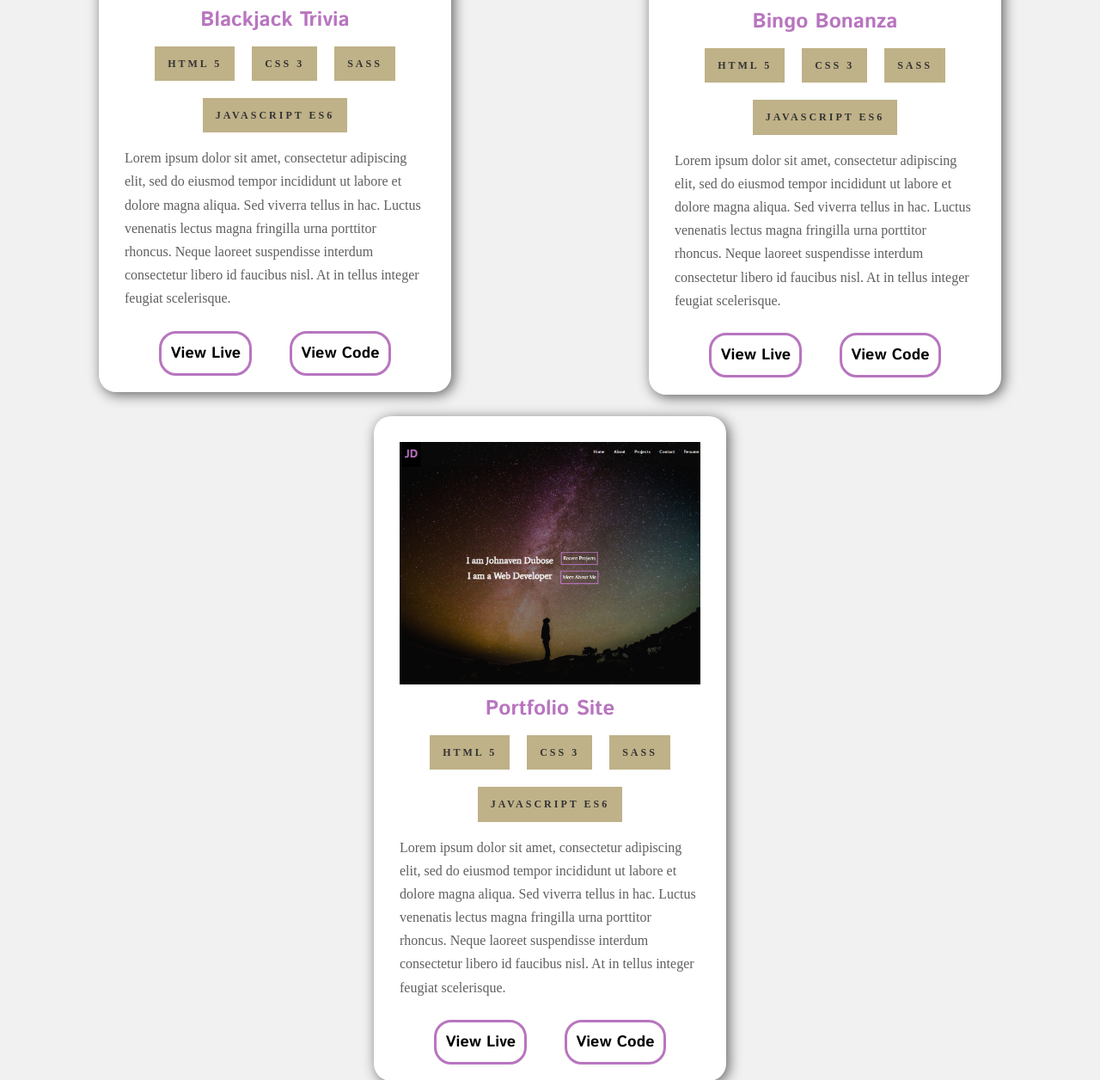
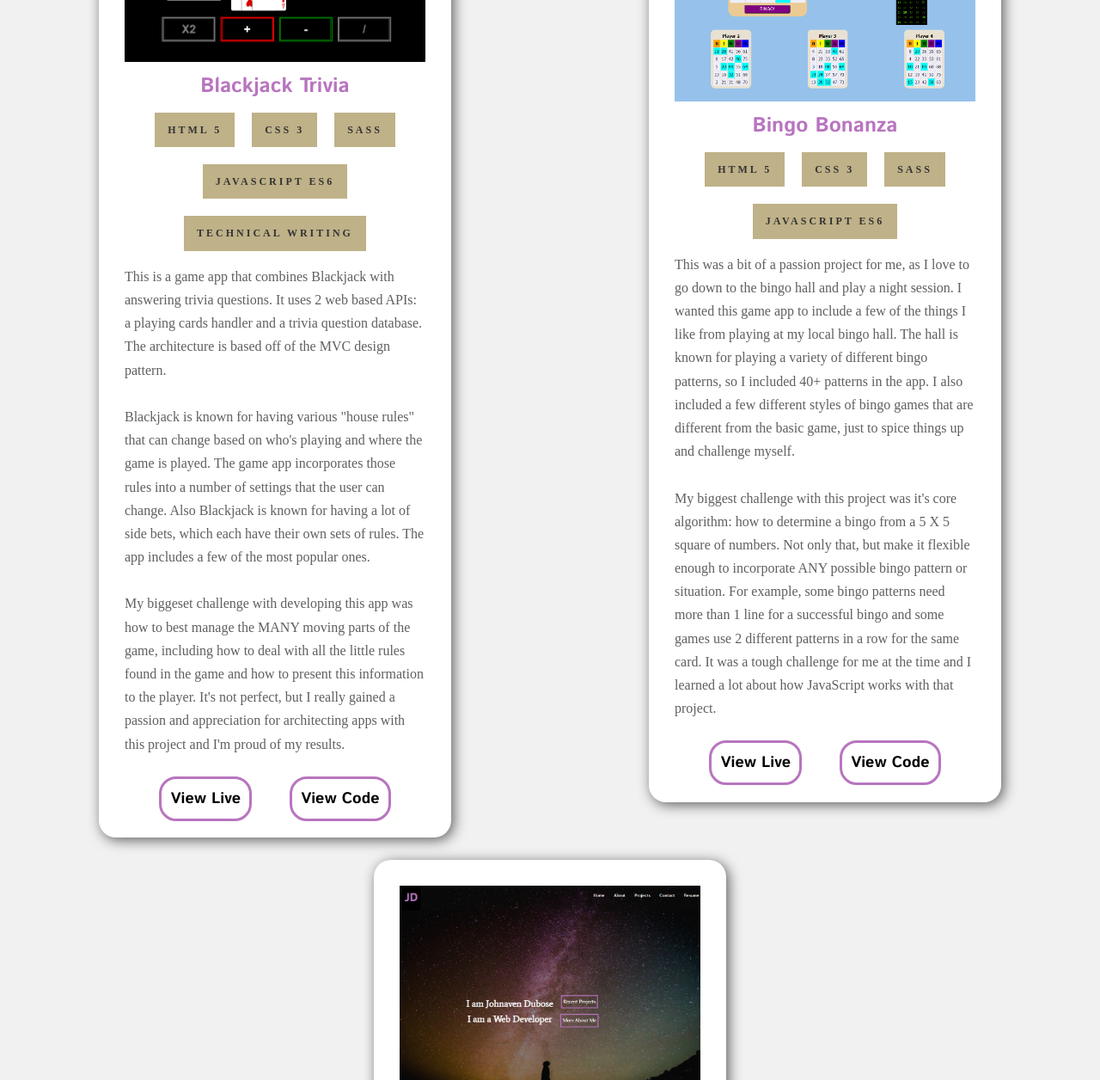
Before and after one commit to Dubosej1/portfolio-site, a website: page index.html in a window 1280 px wide. Shown: the part 1544-2800 px from the top of the page at 86% size. Drawn offline with Linux system fonts and the light colour scheme; a web font is replaced by a local one.

Commit message:
Add copy to the  about section and all projects in the project section

```diff
--- a/index.html
+++ b/index.html
@@ -37,8 +37,8 @@
     </div>
     <div class="header__container">
       <div class="header__title-container">
-        <h1 class="header__title-1">I am Johnaven Dubose</h1>
-        <h1 class="header__title-2">I am a Web Developer</h1>
+        <h1 class="header__title-1">I'm Johnaven Dubose</h1>
+        <h1 class="header__title-2">Front End Web Developer</h1>
       </div>
       <div class="header__link-container">
 
@@ -57,10 +57,11 @@
       <div class="about__text-container">
         <h3 class="about__greeting">Placeholder Greeting</h3>
         <p class="about__text-content">
-          Lorem ipsum dolor sit amet, consectetur adipiscing elit, sed do
-          eiusmod tempor incididunt ut labore et dolore magna aliqua.
-          Consequat ac felis donec et odio pellentesque diam volutpat commodo.
-          Quis enim lobortis scelerisque fermentum dui.
+          I'm a JavaScript based developer based in Connecticut, with a focus on front end web development.
+          My passion is learning and tinkering with new technologies, which makes me a perfect fit for the industry.<br><br>
+
+          I love to work on hobby projects in my spare time, with an emphasis on architecting game apps for the web.   I feel that the experience gained from
+          those types of projects makes me a strong coder, a skill I can apply to other diverse projects.
         </p>
       </div>
       <div class="about__skills-container">
@@ -71,6 +72,7 @@
           <li class="about__skill">JavaScript</li>
           <li class="about__skill">SASS/SCSS</li>
           <li class="about__skill">Git</li>
+          <li class="about__skill">Technical Writing</li>
         </ul>
       </div>
     </section>
@@ -87,14 +89,21 @@
             <li class="projects__skill">CSS 3</li>
             <li class="projects__skill">SASS</li>
             <li class="projects__skill">Javascript ES6</li>
+            <li class="projects__skill">Technical Writing</li>
           </ul>
           <p class="projects__card-text">
-            Lorem ipsum dolor sit amet, consectetur adipiscing elit, sed do
-            eiusmod tempor incididunt ut labore et dolore magna aliqua. Sed
-            viverra tellus in hac. Luctus venenatis lectus magna fringilla
-            urna porttitor rhoncus. Neque laoreet suspendisse interdum
-            consectetur libero id faucibus nisl. At in tellus integer feugiat
-            scelerisque.
+            This is a game app that combines Blackjack with answering trivia questions.  It uses 2 web based APIs:
+             a playing cards handler and a trivia question database.  The architecture is based off of the MVC design pattern.<br><br>
+
+
+             Blackjack is known for having various "house rules" that can change based on who's playing and where the game is played.  The game app
+             incorporates those rules into a number of settings that the user can change.  Also Blackjack is known for having a lot of side bets, which each
+             have their own sets of rules.  The app includes a few of the most popular ones. <br><br>
+
+             My biggeset challenge with developing this app was how to best manage the MANY moving parts of the game, including how to deal with all the little rules
+             found in the game and how to present this information to the player.  It's not perfect, but I really gained a passion and appreciation for architecting apps with this project
+             and I'm proud of my results.
+
           </p>
           <div class="projects__btn-container">
           <a class="projects__btn-live btn__live" href="https://blackjack-trivia.netlify.app">View Live</a>
@@ -111,12 +120,15 @@
               <li class="projects__skill">Javascript ES6</li>
             </ul>
             <p class="projects__card-text">
-              Lorem ipsum dolor sit amet, consectetur adipiscing elit, sed do
-              eiusmod tempor incididunt ut labore et dolore magna aliqua. Sed
-              viverra tellus in hac. Luctus venenatis lectus magna fringilla
-              urna porttitor rhoncus. Neque laoreet suspendisse interdum
-              consectetur libero id faucibus nisl. At in tellus integer feugiat
-              scelerisque.
+              This was a bit of a passion project for me, as I love to go down to the bingo hall and play a night session.
+              I wanted this game app to include a few of the things I like from playing at my local bingo hall.  The hall is known for
+              playing a variety of different bingo patterns, so I included 40+ patterns in the app.  I also included a few different styles of
+              bingo games that are different from the basic game, just to spice things up and challenge myself.<br><br>
+
+              My biggest challenge with this project was it's core algorithm: how to determine a bingo from a 5 X 5 square of numbers.  Not only that,
+              but make it flexible enough to incorporate ANY possible bingo pattern or situation.  For example, some bingo patterns need more than 1 line for a successful
+              bingo and some games use 2 different patterns in a row for the same card.  It was a tough challenge for me at the time and I learned a lot about how JavaScript
+              works with that project.
             </p>
             <div class="projects__btn-container">
             <a class="projects__btn-live btn__live" href="https://bingo-bonanza.netlify.app">View Live</a>
@@ -133,12 +145,12 @@
                 <li class="projects__skill">Javascript ES6</li>
               </ul>
               <p class="projects__card-text">
-                Lorem ipsum dolor sit amet, consectetur adipiscing elit, sed do
-                eiusmod tempor incididunt ut labore et dolore magna aliqua. Sed
-                viverra tellus in hac. Luctus venenatis lectus magna fringilla
-                urna porttitor rhoncus. Neque laoreet suspendisse interdum
-                consectetur libero id faucibus nisl. At in tellus integer feugiat
-                scelerisque.
+                This is the very website you're looking at.  I made it with HTML, Javascript and Sass.  I used Sass in my
+                other projects and I've grown a good appreciation for it.  For this project, I mainly use it for repeating different sections of code.<br><br>
+
+                I experimented with different features for this website.  I used the Intersection Observer API to render the page as the viewer scrolls down the
+                page.  I also created a responsive nav menu, in order to make the website more mobile-friendly.  Speaking of responsiveness, I feel this project really
+                codified my knowledge of CSS, when it comes to responsive web design.  I really got a good handle on using relative CSS units and media queries.
               </p>
               <div class="projects__btn-container">
               <a class="projects__btn-live btn__live" href="https://johnaven-dubose.netlify.com">View Live</a>
```
